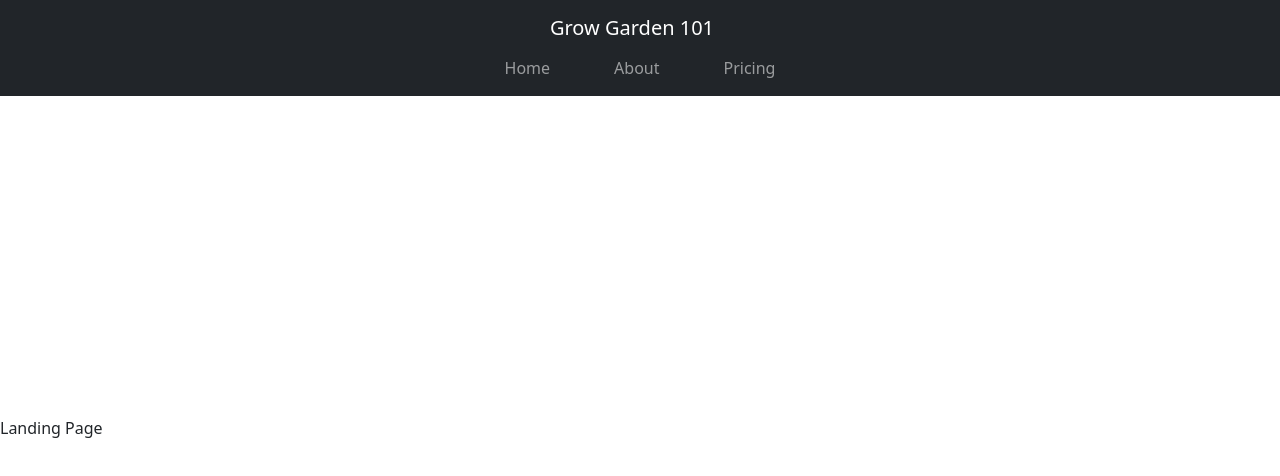
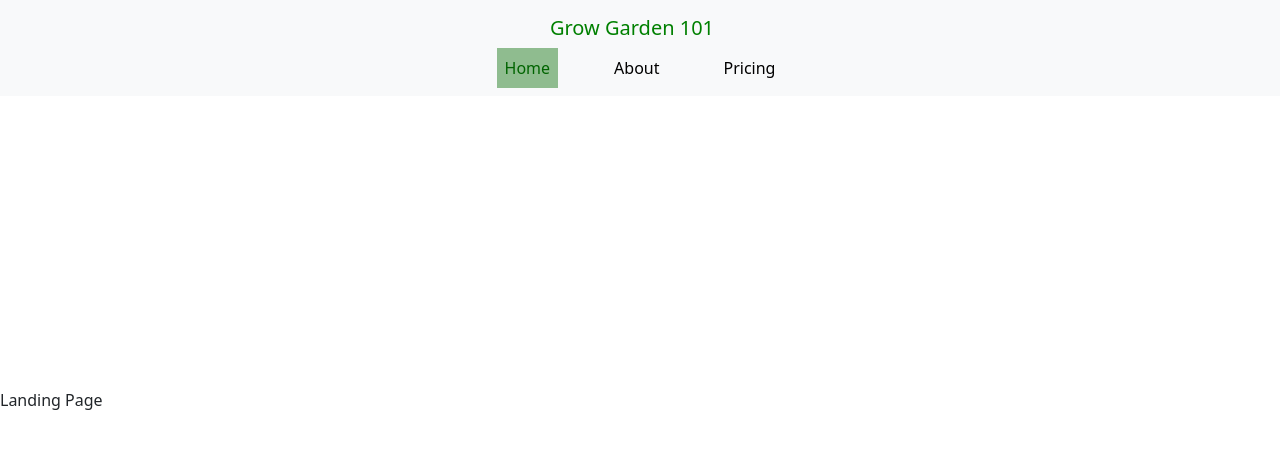
Before and after one commit to maryjohnben/growingGarden101, a React (Vite) app in the folder garden-frontend/: page / in a window 1280 px wide. Shown: the top 476 px of the page. Built offline with nearby package versions, Linux system fonts and the light colour scheme.

Commit message:
some styling

```diff
--- a/garden-frontend/components/NavBar.jsx
+++ b/garden-frontend/components/NavBar.jsx
@@ -1,20 +1,21 @@
 import Container from 'react-bootstrap/Container';
 import Nav from 'react-bootstrap/Nav';
 import Navbar from 'react-bootstrap/Navbar';
-import { Link } from "react-router-dom";
+import { NavLink } from "react-router-dom";
+import'../src/index.css';
 
 
 
 
 export default function NavBar() {
   return (
-      <Navbar bg="dark" data-bs-theme="dark" fixed="top" expand="lg" className="navbar">
+      <Navbar bg="light" data-bs-theme="dark" fixed="top" expand="lg" className="navbar">
         <Container className="d-flex flex-column">
-          <Navbar.Brand as={Link} to="/">Grow Garden 101</Navbar.Brand>
+          <Navbar.Brand as={NavLink} to="/" style={{color: "green"}}>Grow Garden 101</Navbar.Brand>
           <Nav className="justify-content-center gap-5">
-            <Nav.Link as={Link} to="/">Home</Nav.Link>
-            <Nav.Link as={Link} to="/about">About</Nav.Link>
-            <Nav.Link href="#pricing">Pricing</Nav.Link>
+            <Nav.Link as={NavLink} to="/" style={{color: "black"}}>Home</Nav.Link>
+            <Nav.Link as={NavLink} to="/about" style={{color: "black"}}>About</Nav.Link>
+            <Nav.Link as={NavLink} to="/list" style={{color: "black"}}>Pricing</Nav.Link>
           </Nav>
         </Container>
       </Navbar>
--- a/garden-frontend/src/index.css
+++ b/garden-frontend/src/index.css
@@ -66,13 +66,7 @@ button:focus-visible {
     background-color: #f9f9f9;
   }
 }
-.navbar {
-  width: 100%;
-  position: fixed;
-  top: 0;
-  z-index: 1000; /* Ensure it stays on top of other content */
+.nav-link.active {
+  color: darkgreen !important;
+  background-color: darkseagreen;
 }
-
-body {
-  padding-top: 56px; /* Adjust based on the height of your navbar */
-}
```
